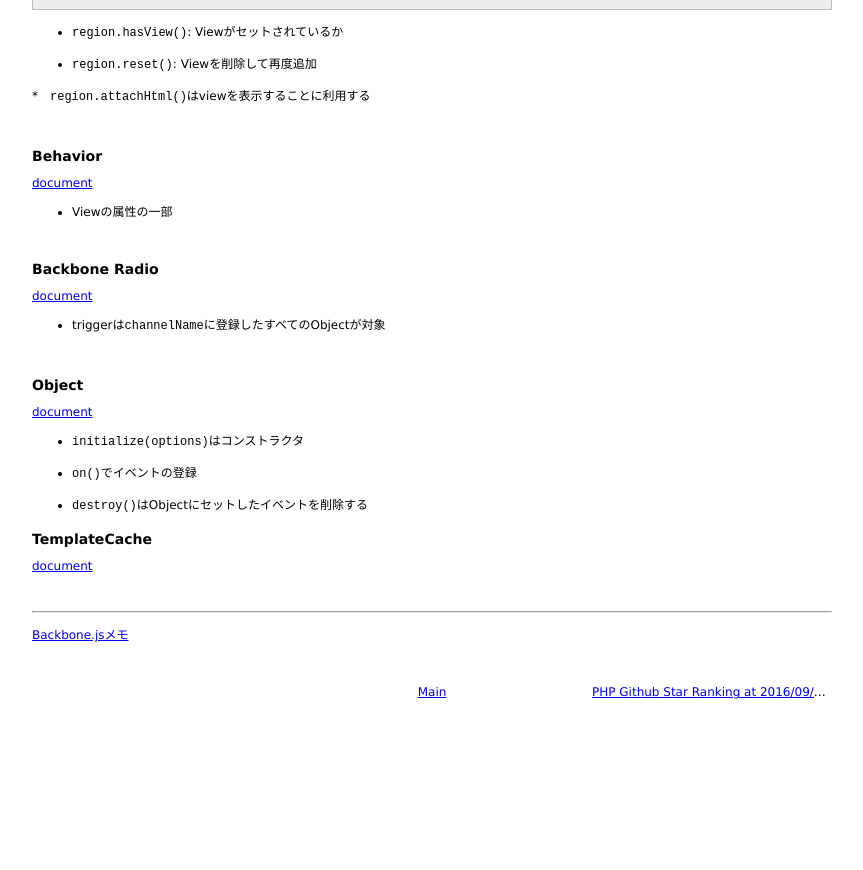
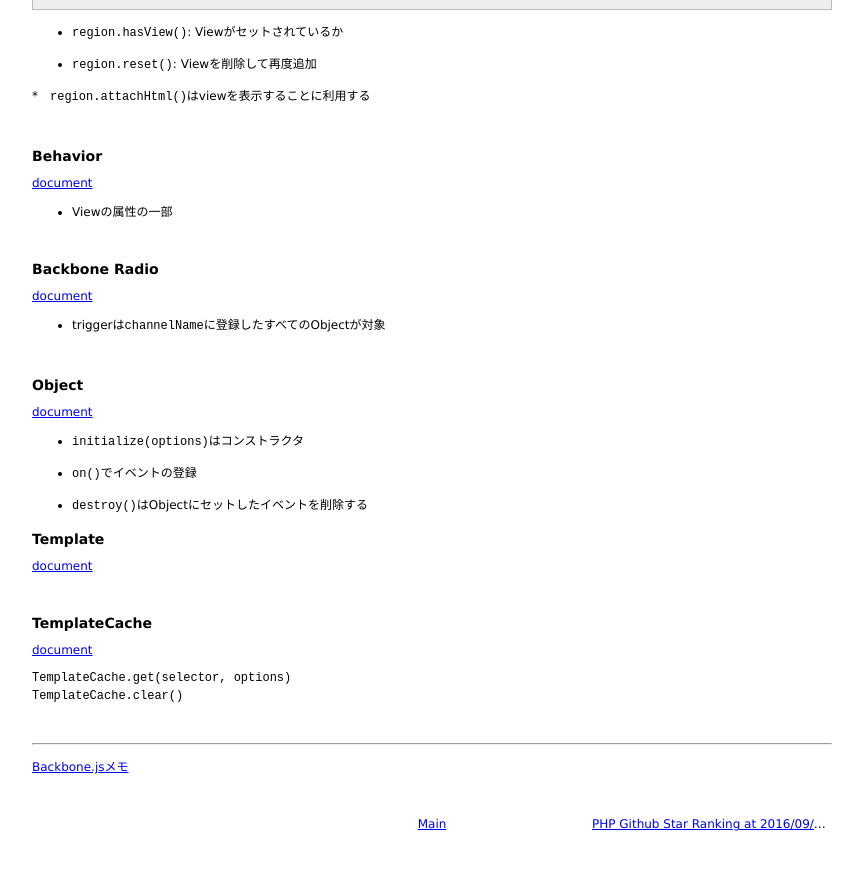
Before and after one commit to 38elements/38elements.github.com, a Jekyll site: the page built from _posts/2016-09-11-backbone_marionette.md, in a window 1280 px wide and 900 px high, scrolled down 2527 px. Shown: the top 870 px of the window, without its empty margins (208-1071 px from the left). Built offline with Jekyll 4.4.1, drawn with Linux system fonts in a browser that asks for light colours; before the commit the page ends 3295 px from its top, so only the background shows below that.

Commit message:
Update 2016-09-11-backbone_marionette.md

```diff
--- a/_posts/2016-09-11-backbone_marionette.md
+++ b/_posts/2016-09-11-backbone_marionette.md
@@ -203,9 +203,16 @@ region.show(view, {preventDestroy: true});
 * `destroy()`はObjectにセットしたイベントを削除する
 <br>
 
+### Template
+[document](http://marionettejs.com/docs/master/template.html)
+
+<br>
+
 ### TemplateCache
 [document](http://marionettejs.com/docs/master/marionette.templatecache.html)
 
+`TemplateCache.get(selector, options)`
+`TemplateCache.clear()`
 
 
 
```
